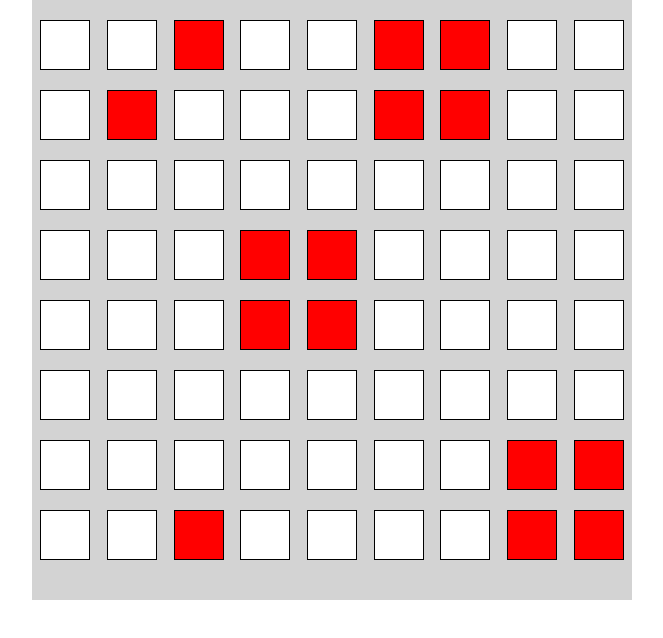
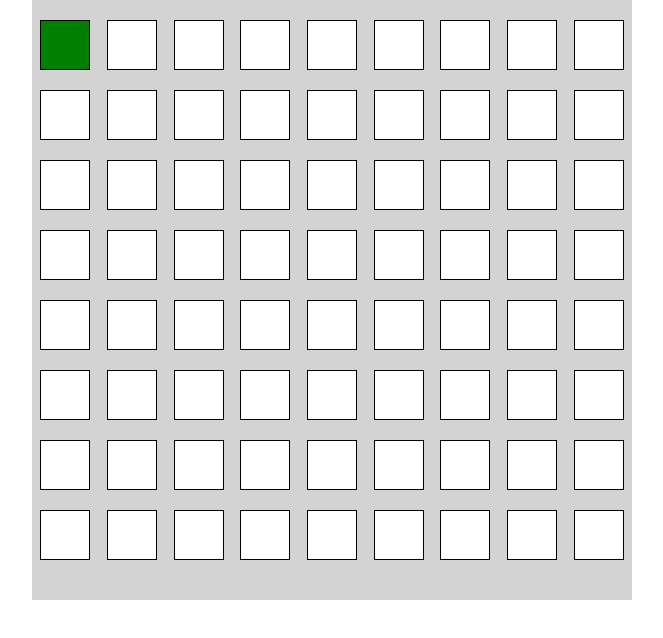
Before and after one commit to davidepatruno/jquery-quadratini, a plain HTML site: page index.html in a window 1280 px wide. Both pictures are taken after a click on the element 373 px from the left and 45 px from the top of the page. Shown: the whole page, without its empty margins (308-971 px from the left). Drawn offline with nearby package versions, Linux system fonts and the light colour scheme.

Commit message:
colore completo (eeeeeevvvvai!)

```diff
--- a/main.js
+++ b/main.js
@@ -1,5 +1,10 @@
-//  titolo paragrafo o bottone , cliccandoli visualizzo il paragrafo
-
-$('div').click(function() {
-  $('this').hide();
-})
+$('.quadrato').click(function() {
+  var controllo = $(this).hasClass('r');
+  console.log(controllo);
+  if (controllo == true) {
+    $(this).css('background-color','red');
+  }
+  else {
+  $(this).css('background-color','green');
+  }
+});
--- a/style.css
+++ b/style.css
@@ -24,5 +24,9 @@
 }
 
 .r {
-  background-color: red;
+  background-color: white;
 }
+
+.v {
+  background-color: green;
+}
```
